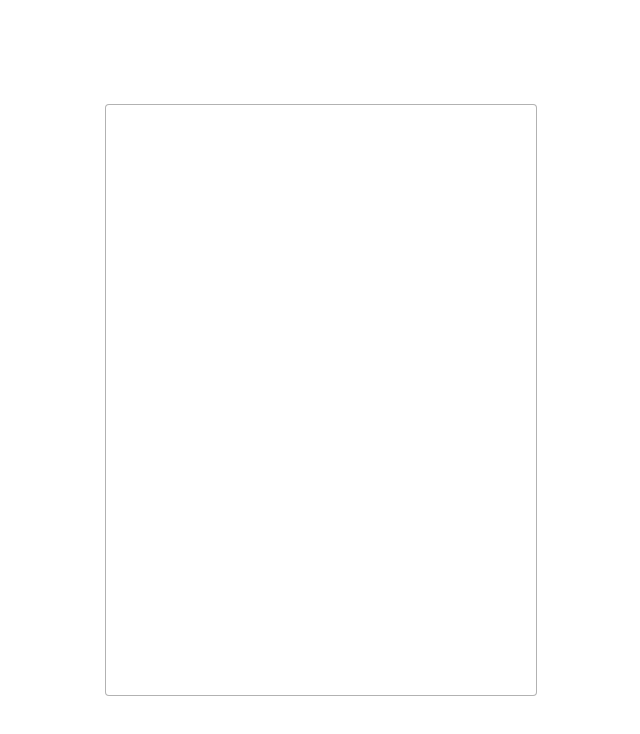
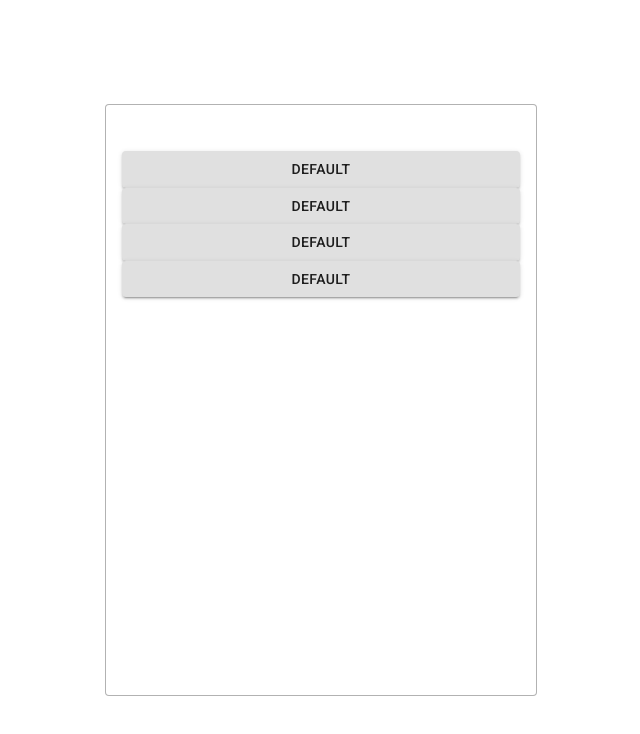
Before and after one commit to STOVE-Matsumoto/chatbot-demo, a React (Create React App) app: page / in a window 1280 px wide. Shown: the top 734 px of the page, without its empty margins (319-959 px from the left). Built offline with nearby package versions, Linux system fonts and the light colour scheme.

Commit message:
Answer Componentの概略を作成

```diff
--- /dev/null
+++ b/src/components/Answer.jsx
@@ -0,0 +1,21 @@
+import React from 'react';
+import { makeStyles } from '@material-ui/core/styles';
+import Button from '@material-ui/core/Button';
+
+const useStyles = makeStyles((theme) => ({
+  root: {
+    '& > *': {
+      margin: theme.spacing(1),
+    },
+  },
+}));
+
+const Answer = () => {
+  // const classes = useStyles();
+
+  return (
+    <Button variant="contained">Default</Button>
+  );
+}
+
+export default Answer;
--- a/src/components/AnswersList.jsx
+++ b/src/components/AnswersList.jsx
@@ -1,11 +1,15 @@
 import React from 'react'
+import {Answer} from './index'
 
 const AnswersList = () => {
   return(
     <div className="c-grid__answer">
-
+      <Answer />
+      <Answer />
+      <Answer />
+      <Answer />
     </div>
-  )
+  );
 }
 
-export default AnswersList
+export default AnswersList;
--- a/src/components/index.js
+++ b/src/components/index.js
@@ -1 +1,2 @@
 export {default as AnswersList} from './AnswersList'
+export {default as Answer} from './Answer'
```
